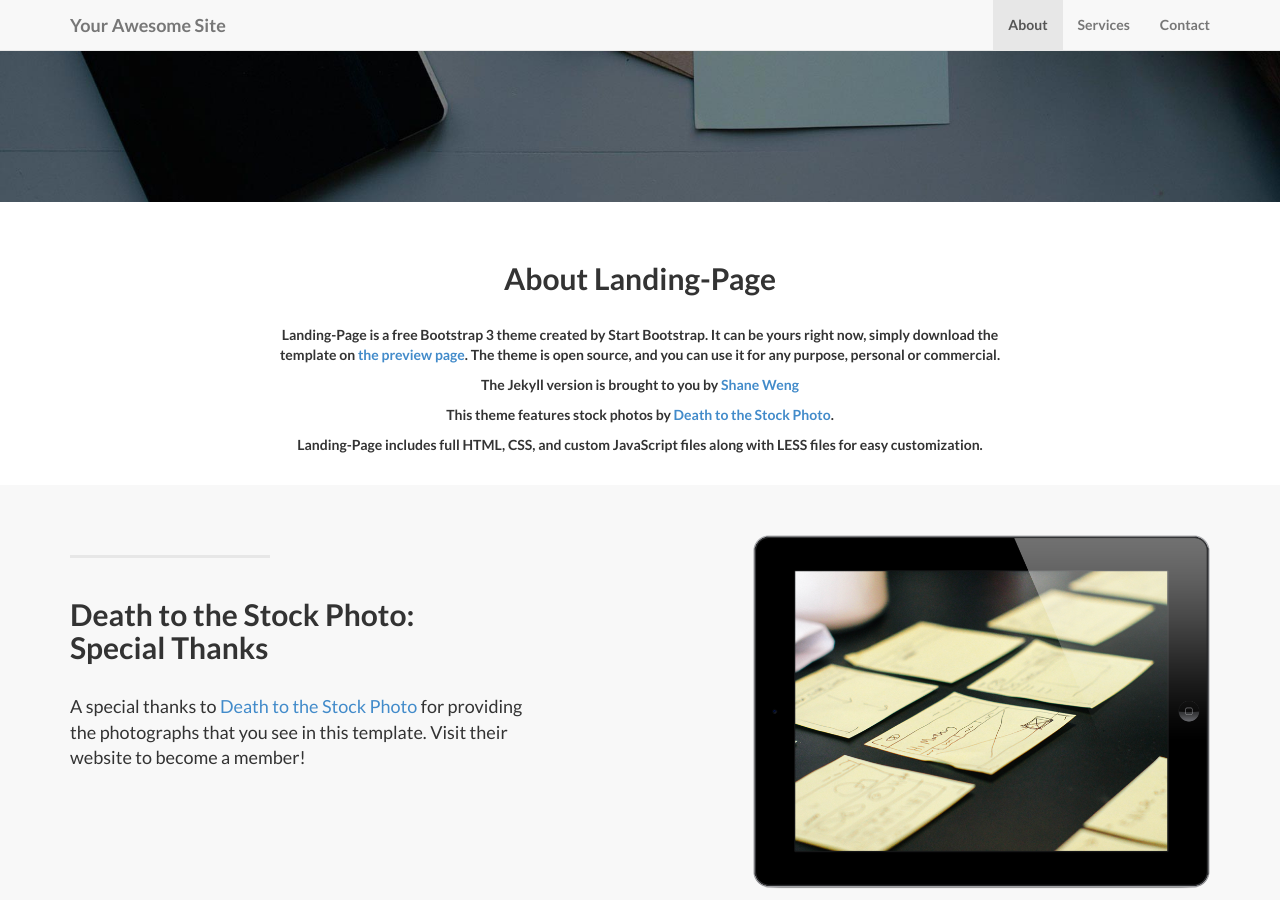
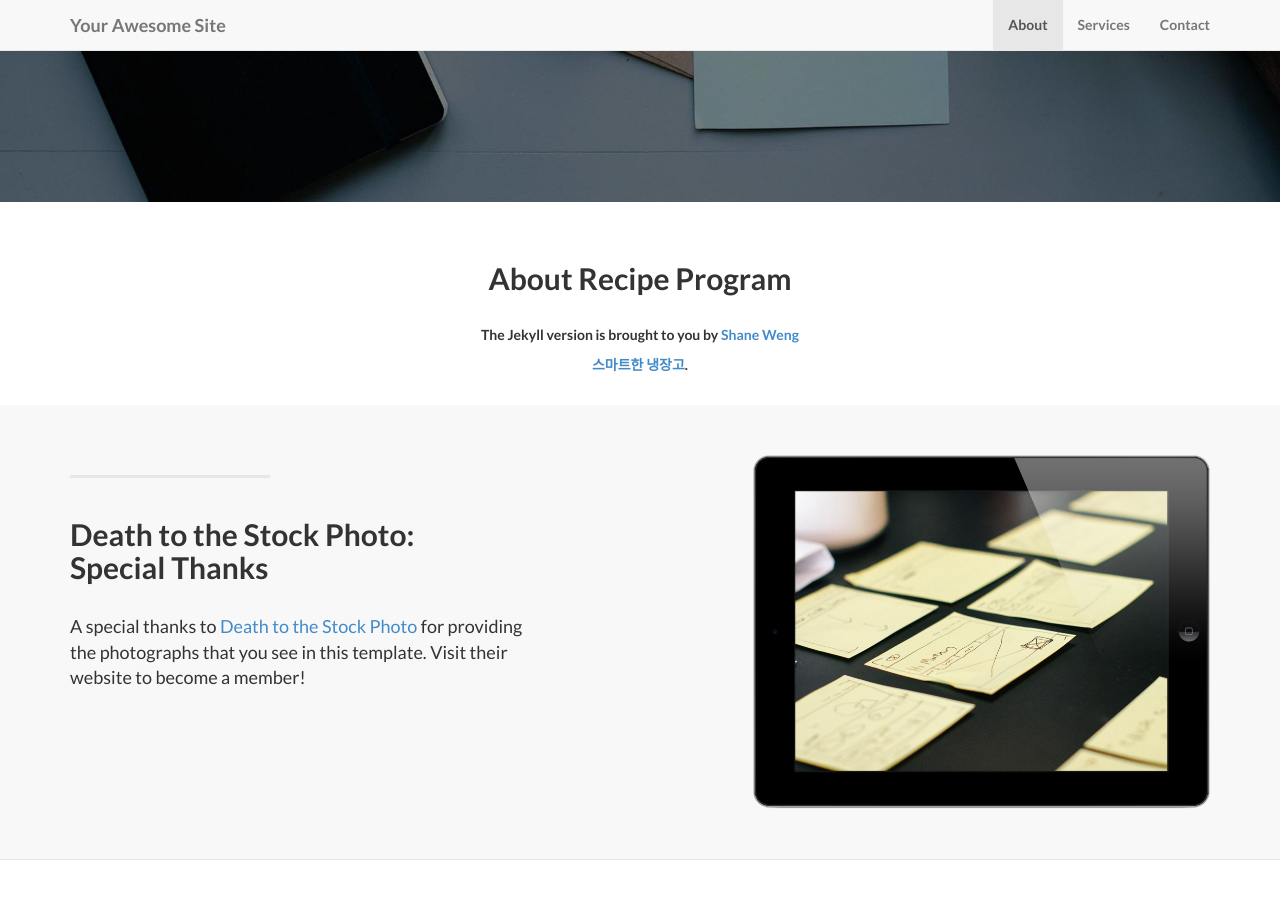
Before and after one commit to dbwjddldb96/dbwjddldb96.github.com, a Jekyll site: the page built from index.html, in a window 1280 px wide and 900 px high, scrolled down 575 px. Built offline with Jekyll 4.4.1, drawn with Linux system fonts in a browser that asks for light colours.

Commit message:
Update about.html

```diff
--- a/_includes/about.html
+++ b/_includes/about.html
@@ -3,12 +3,10 @@
         <div class="row">
             <div class="col-lg-8 col-lg-offset-2">
               <br/><br/>
-              <h2>About Landing-Page</h2>
+              <h2>About Recipe Program</h2>
               <br/>
-                <p>Landing-Page is a free Bootstrap 3 theme created by Start Bootstrap. It can be yours right now, simply download the template on <a href="http://startbootstrap.com/template-overviews/landing-page/">the preview page</a>. The theme is open source, and you can use it for any purpose, personal or commercial.</p>
                 <p>The Jekyll version is brought to you by <a href="https://github.com/swcool">Shane Weng</a></p>
-                <p>This theme features stock photos by <a href="http://join.deathtothestockphoto.com//">Death to the Stock Photo</a>.</p>
-                <p>Landing-Page includes full HTML, CSS, and custom JavaScript files along with LESS files for easy customization.</p>
+                <p><a href="https://www.youtube.com/watch?v=MFGrR7n0JUw/">스마트한 냉장고</a>.</p>
                 <br/>
               </div>
         </div>
```
